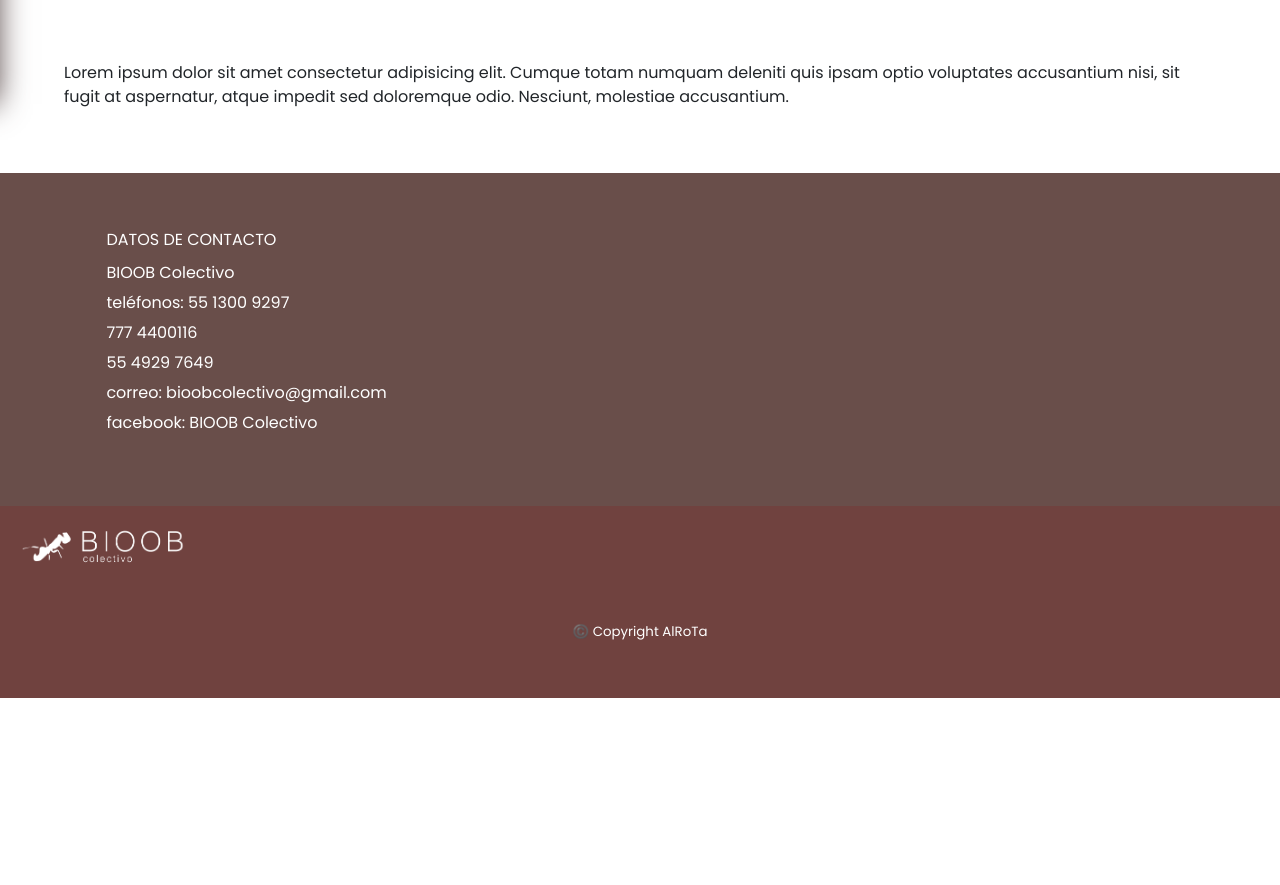
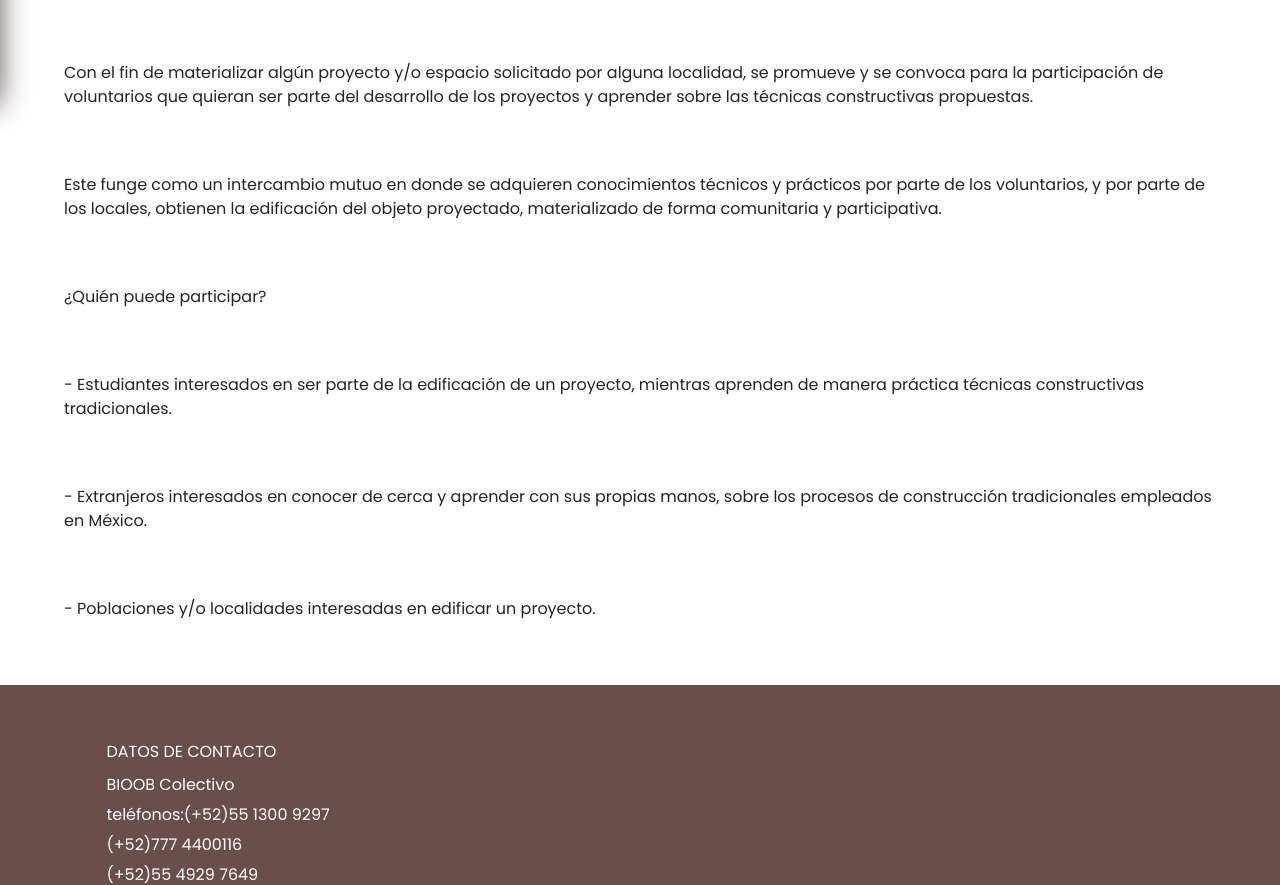
Before and after one commit to caceresnb/BIOOB-colectivo, a website: page talleres/index.html in a window 1280 px wide. Shown: the part 685-1570 px from the top of the page. Before the commit the page ends 1383 px from the top, so only its background shows below. Drawn offline with nearby package versions, Linux system fonts and the light colour scheme; files whose address does not match are found by name.

Commit message:
footer varios, textos secc, logo link idementodas

```diff
--- a/talleres/index.html
+++ b/talleres/index.html
@@ -112,7 +112,7 @@
        <!-- SECCION PRINCIPAL -->
        <div class="headSection">
         <center>
-          <img class="logoSection" src="../img/BIOOB-logo-blanco.png" alt="logo-bioob">
+          <a href="../index.html"><img class="logoSection" src="../img/BIOOB-logo-blanco.png" alt="logo-bioob"></a>
         </center>
       </div>
     </head>
@@ -125,7 +125,14 @@
             <img class="imgSeccion"src="../img/Talleres_02.jpg" alt="seccion">
             <img class="imgSeccion"src="../img/Talleres_06.JPG" alt="seccion">
           </div>
-          <p> Lorem ipsum dolor sit amet consectetur adipisicing elit. Cumque totam numquam deleniti quis ipsam optio voluptates accusantium nisi, sit fugit at aspernatur, atque impedit sed doloremque odio. Nesciunt, molestiae accusantium.</p>
+          <div class="seccionText">
+            <p>Con el fin de materializar algún proyecto y/o espacio solicitado por alguna localidad, se promueve y se convoca para la participación de voluntarios que quieran ser parte del desarrollo de los proyectos y aprender sobre las técnicas constructivas propuestas. </p>
+            <p>Este funge como un intercambio mutuo en donde se adquieren conocimientos técnicos y prácticos por parte de los voluntarios, y por parte de los locales, obtienen la edificación del objeto proyectado, materializado de forma comunitaria y participativa.</p>
+            <p>¿Quién puede participar?</p>
+            <p>-	Estudiantes interesados en ser parte de la edificación de un proyecto, mientras aprenden de manera práctica técnicas constructivas tradicionales.</p>
+            <p>-	Extranjeros interesados en conocer de cerca y aprender con sus propias manos, sobre los procesos de construcción tradicionales empleados en México.</p>
+            <p>-	Poblaciones y/o localidades interesadas en edificar un proyecto.</p>
+          </div>
         </div>
       </div>
     </main>
@@ -139,9 +146,9 @@
                   <div class="margin-footer2">
                     <p class="footTitulo">DATOS DE CONTACTO</p>
                     <p>BIOOB Colectivo</p>
-                    <p>teléfonos: 55 1300 9297</p>
-                    <p>777 4400116</p>
-                    <p>55 4929 7649</p>
+                    <p>teléfonos:(+52)55 1300 9297</p>
+                    <p>(+52)777 4400116</p>
+                    <p>(+52)55 4929 7649</p>
                     <p>correo: bioobcolectivo@gmail.com</p>
                     <p>facebook: BIOOB Colectivo</p>
                   </div>
```
